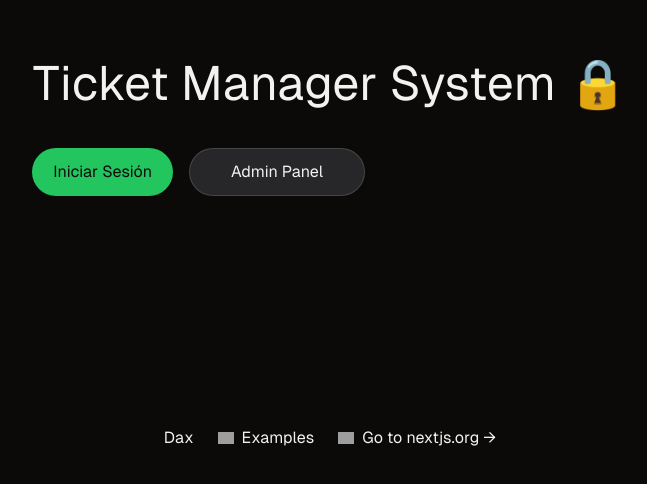
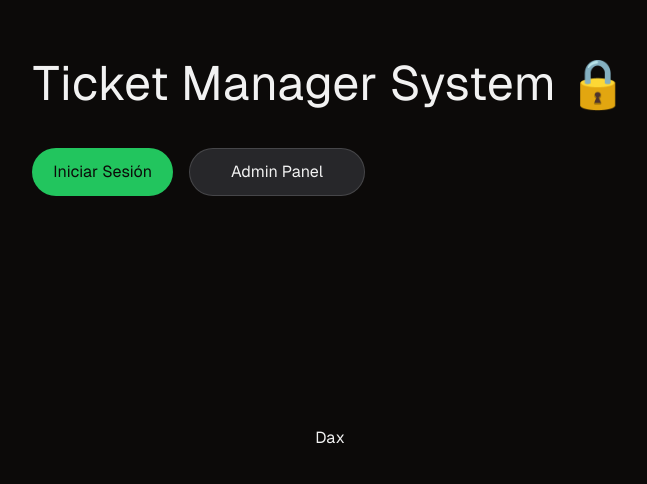
Before and after one commit to Dax2405/ticket-manager-web, a Next.js app: page / in a window 1280 px wide. Shown: the part 272-756 px from the top of the page, without its empty margins (310-957 px from the left). Built offline with nearby package versions, Linux system fonts and the light colour scheme; grey boxes are pictures that could not be loaded.

Commit message:
remove next data from footer

```diff
--- a/app/page.tsx
+++ b/app/page.tsx
@@ -26,42 +26,13 @@
       <footer className="row-start-3 flex gap-6 flex-wrap items-center justify-center">
         <a
           className="flex items-center gap-2 hover:underline hover:underline-offset-4"
-          href="https://nextjs.org/learn?utm_source=create-next-app&utm_medium=appdir-template-tw&utm_campaign=create-next-app"
+          href="https://github.com/dax2405"
           target="_blank"
           rel="noopener noreferrer"
         >
           Dax
         </a>
-        <a
-          className="flex items-center gap-2 hover:underline hover:underline-offset-4"
-          href="https://vercel.com/templates?framework=next.js&utm_source=create-next-app&utm_medium=appdir-template-tw&utm_campaign=create-next-app"
-          target="_blank"
-          rel="noopener noreferrer"
-        >
-          <Image
-            aria-hidden
-            src="https://nextjs.org/icons/window.svg"
-            alt="Window icon"
-            width={16}
-            height={16}
-          />
-          Examples
-        </a>
-        <a
-          className="flex items-center gap-2 hover:underline hover:underline-offset-4"
-          href="https://nextjs.org?utm_source=create-next-app&utm_medium=appdir-template-tw&utm_campaign=create-next-app"
-          target="_blank"
-          rel="noopener noreferrer"
-        >
-          <Image
-            aria-hidden
-            src="https://nextjs.org/icons/globe.svg"
-            alt="Globe icon"
-            width={16}
-            height={16}
-          />
-          Go to nextjs.org →
-        </a>
+
       </footer>
     </div>
   );
```
